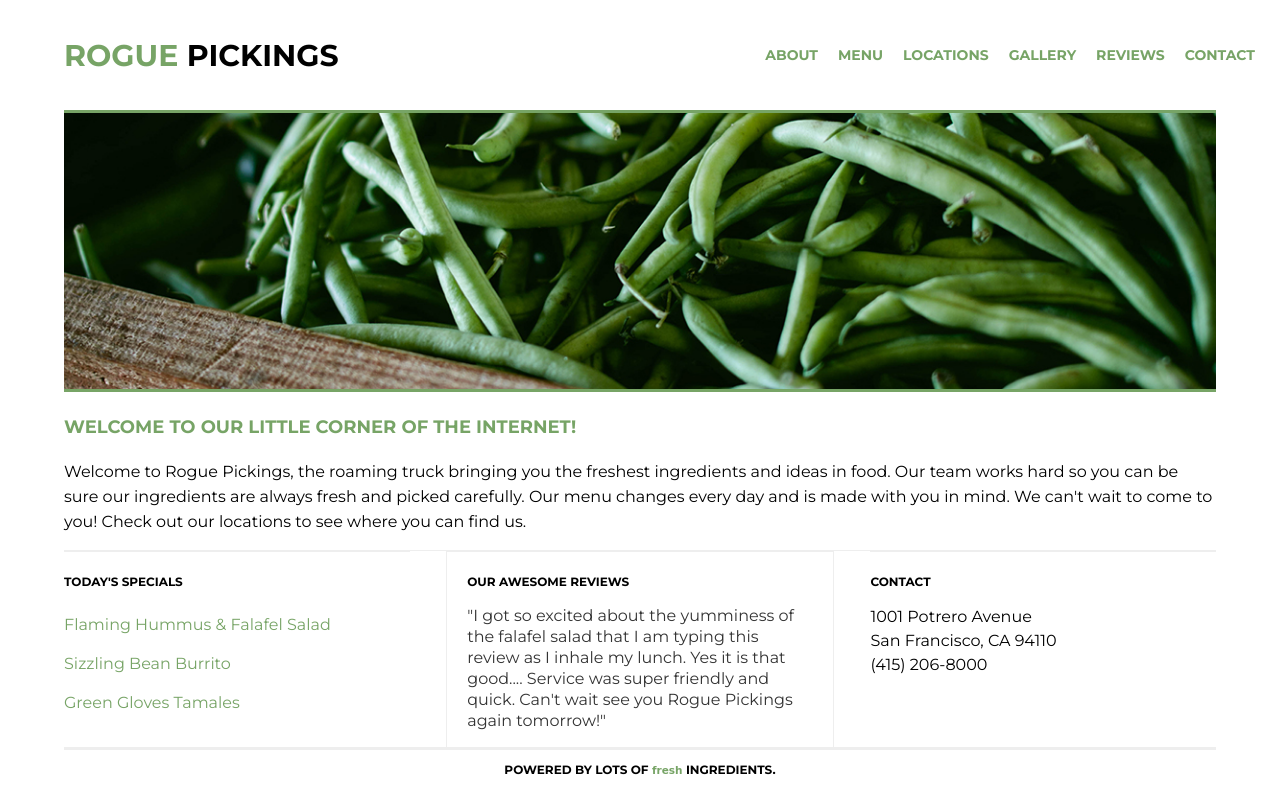
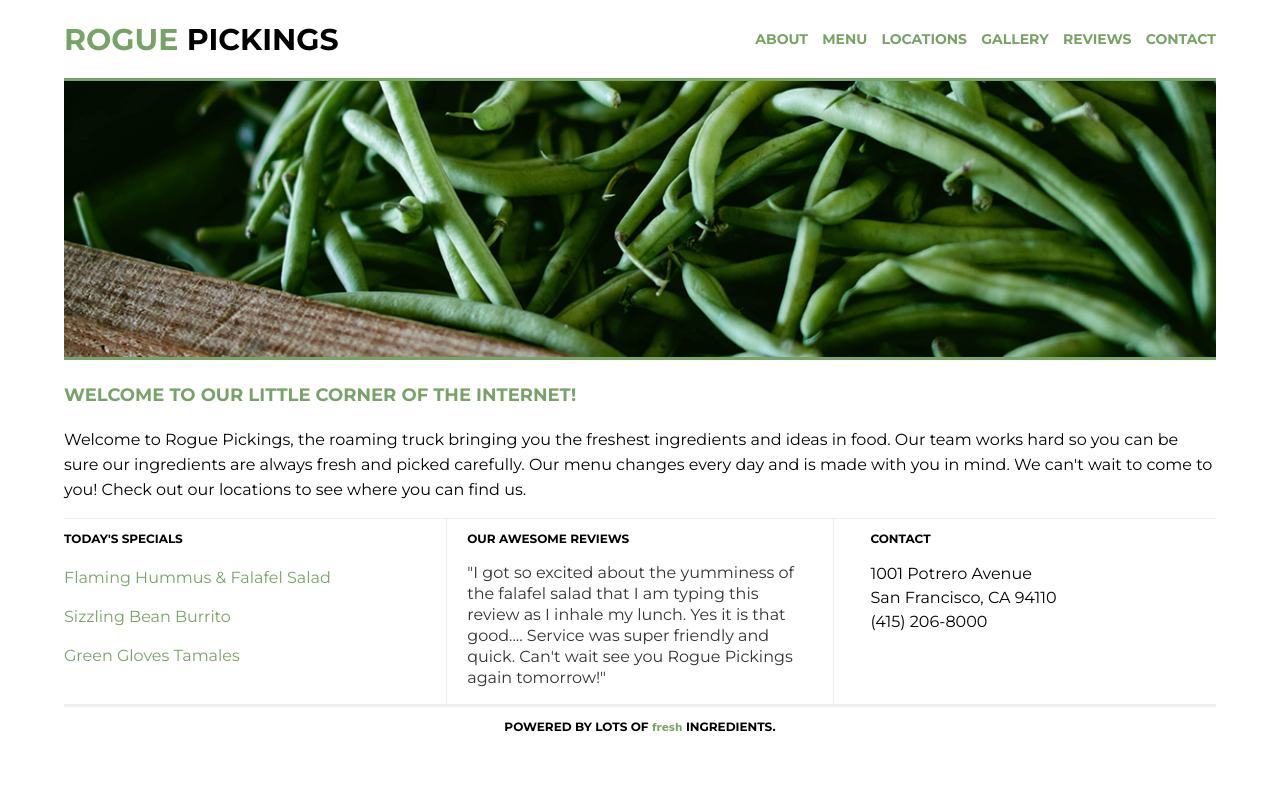
Before and after one commit to mauramcgurk/rogue-pickings-responsive, a plain HTML site: page index.html in a window 1280 px wide. Drawn offline with Linux system fonts and the light colour scheme; a web font is replaced by a local one.

Commit message:
Refined code with solution code

```diff
--- a/css/main.css
+++ b/css/main.css
@@ -12,7 +12,6 @@ body {
 
 .container{
 	max-width: 1200px;
-	/* margin: 0 auto; */
   width: 90%;
   display: flex;
   justify-content: center;
@@ -43,27 +42,28 @@ h3 {
 p {
 	font-size: .875em;
 	line-height: 1.3125em;
-  /* padding: 0 30px; */
 }
 
 /*The widths are in a percentage!*/
 header {
-	/* height: 110px; */
 	display: flex;
 	flex-flow: row wrap;
   justify-content: center;
   align-items: center;
 	border-bottom: 3px solid #77a466;
 	text-align: center;
-	/* margin: 0 auto; */
 	width: 100%;
 }
 
+ul {
+  margin: 0;
+}
+
 header h1 {
-	/* float: left; */
 	margin: 0;
-	padding: 38px 0;
+	padding: 38px 20px 20px 20px;
 	width: 100%;
+  border-bottom: 3px solid #77a466;
 }
 
 header h1 span {
@@ -71,8 +71,7 @@ header h1 span {
 }
 
 header nav {
-	/* float: right; */
-	padding: 46px 0;
+	padding: 20px 0;
 	width: 100%;
 }
 
@@ -85,8 +84,7 @@ header nav ul li {
 	text-transform: uppercase;
 	font-weight: 700;
 	font-size: .875em;
-	padding: 0 10px;
-	/* display: inline; */
+	padding: 10px 0px;
 	list-style:none;
 }
 
@@ -101,23 +99,12 @@ header nav ul li a{
 	display: flex;
   justify-content: center;
   align-items: center;
-	/* margin: 0 auto; */
 	flex-flow: row wrap;
-/*	clear: both; */
 }
 
-.main-image {
-	height: auto;
-	/* float: left; */
-}
 .main-image img {
 	width: 100%;
 	border-bottom: 3px solid #77a466;
-}
-
-.main-title {
-	/* height: auto; */
-	/* float: left; */
 }
 
 .main-title h2 {
@@ -136,26 +123,8 @@ header nav ul li a{
 .section-two,
 .section-three {
 	width: 100%;
-	/* height: auto; */
-	/* float: left; */
 	border-top: 1px solid #eee;
 }
-
-/* .section-one,
-.section-two,
-.section-three h3 {
-	padding: 10px 0;
-} */
-
-.section-two {
-	border-left: 1px solid #eee;
-	border-right: 1px solid #eee;
-}
-
-/* .section-two h3,
-.section-three h3 {
-	padding: 10px 30px;
-} */
 
 .menu {
 	list-style: none;
@@ -179,14 +148,11 @@ header nav ul li a{
 
 /*The widths are in a percentage!*/
 footer {
-	/* height: 50px; */
 	display: flex;
   justify-content: center;
   align-items: center;
 	border-top: 3px solid #eee;
 	flex-flow: row wrap;
-	/* margin: 0 auto; */
-	/* clear: both; */
 	text-align: center;
 	width: 100%;
 }
@@ -200,14 +166,12 @@ footer span {
 
 /* Breakpoints */
 
-@media all and (min-width:768px) {
+@media only screen and (min-width:768px) {
     /* Tablet styles here */
 
 .bottom-section {
-	display: flex;
 	justify-content: space-between;
 	align-items: flex-start;
-	flex-flow: row wrap;
 	border-top: 1px solid #eee;
 }
 
@@ -215,19 +179,18 @@ footer span {
 .section-two,
 .section-three {
 	flex-basis: 30%;
-	padding-top: 10px;
+	border-top: none;
 }
 
 .section-two {
-	border-left:: 1px solid #eee;
+	border-left: 1px solid #eee;
 	border-right: 1px solid #eee;
-	padding-left: 20px;
-	padding-right: 20px;
+  padding: 0 20px;
 }
 
 }
 
-@media all and (min-width:1200px) {
+@media only screen and (min-width:1200px) {
     /* Desktop styles here */
 
 
```
